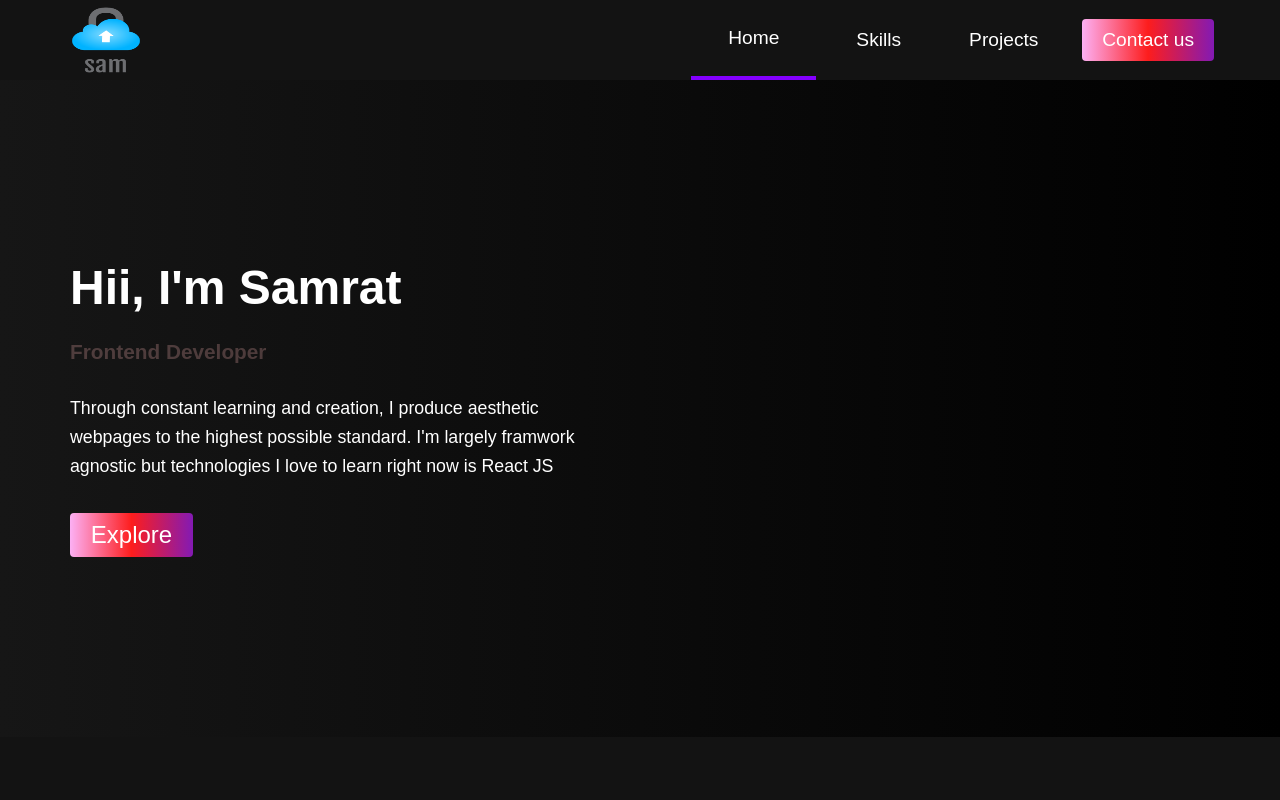
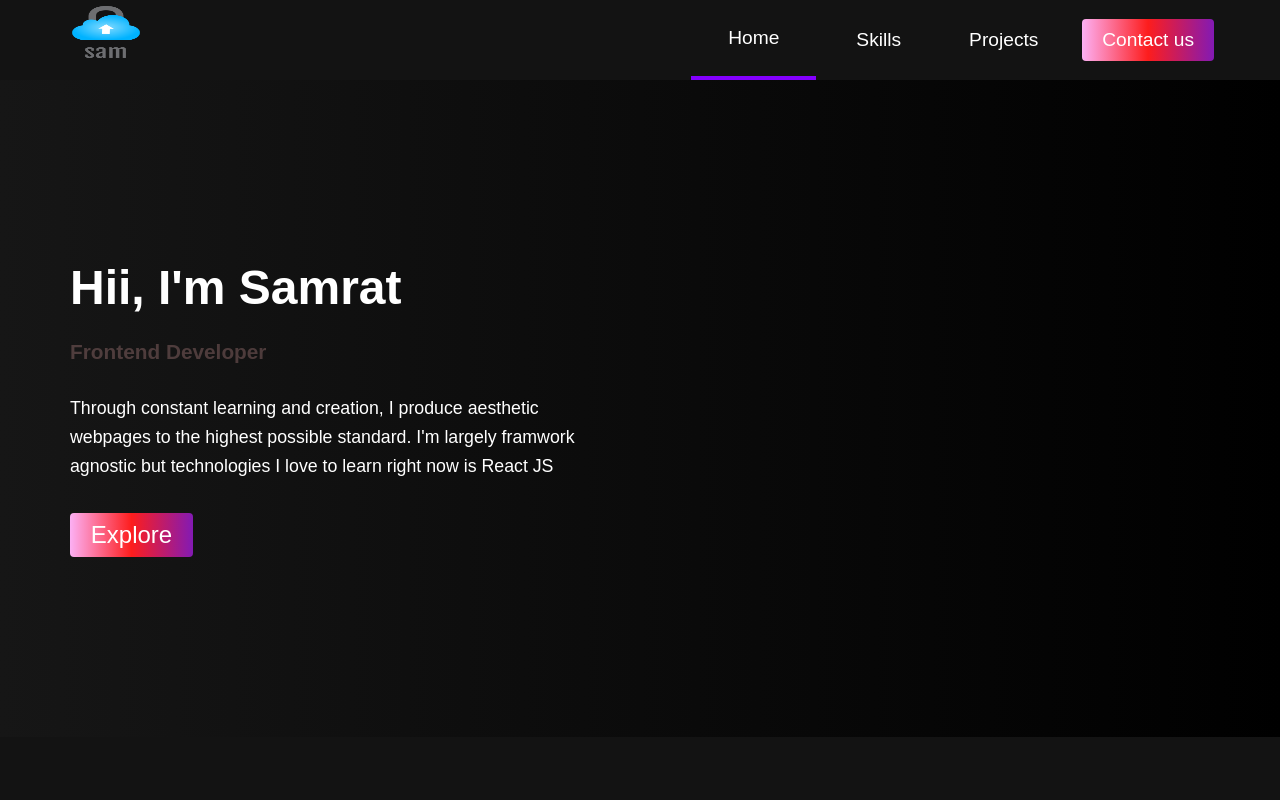
Before and after one commit to samrat222/portfolio, a website built with Parcel: page index.html in a window 1280 px wide. Shown: the top 800 px of the page. Built offline with nearby package versions, Linux system fonts and the light colour scheme.

Commit message:
change hight of logo

```diff
--- a/style.css
+++ b/style.css
@@ -46,7 +46,7 @@ body {
   cursor: pointer;
   text-decoration: none;
   font-size: 2rem;
-  height: 5rem;
+  height: 4rem;
   width: 7rem;
 }
 
```
